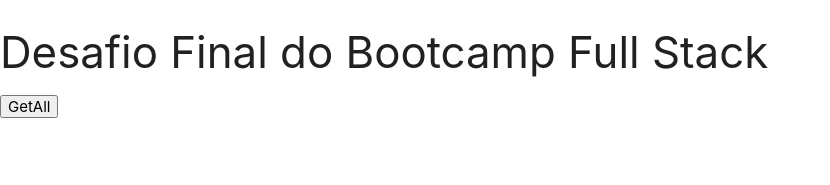
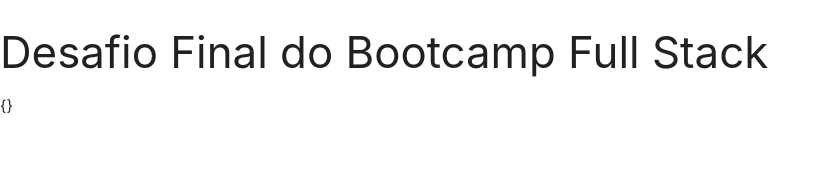
Before and after one commit to DevEverton/wallet-final-challenge, a React (Create React App) app in the folder client/: page / in a window 1280 px wide. Shown: the top 185 px of the page, without its empty margins (0-830 px from the left). Built offline with nearby package versions, Linux system fonts and the light colour scheme; no server answers.

Commit message:
Implemented states and transactionService

```diff
--- a/client/src/App.js
+++ b/client/src/App.js
@@ -1,27 +1,32 @@
-import React from "react";
+import React, { useState, useEffect } from "react";
 import transactionDataService from "../src/services/TransactionService.js";
 
 export default function App() {
-  const getTransactions = (period) => {
-    transactionDataService
-      .getByPeriod(period)
-      .then((response) => {
-        console.log(response.data);
-      })
-      .catch((err) => {
-        console.log(err);
-      });
+  const [transactions, setTransactions] = useState({});
+  const [period, setPeriod] = useState("");
+
+  useEffect(() => {
+    const date = new Date();
+    getTransactions("2020-08");
+    setPeriod(`${date.getFullYear()}-${date.getMonth() + 1}`);
+  }, []);
+
+  const getTransactions = async (period) => {
+    try {
+      const transactionsByPeriod = await transactionDataService.getByPeriod(
+        period
+      );
+      setTransactions(transactionsByPeriod.data);
+    } catch (err) {
+      console.log(err);
+    }
   };
+  console.log(period);
 
   return (
     <div>
       <h3>Desafio Final do Bootcamp Full Stack</h3>
-      <button
-        className="badge badge-danger mr-2"
-        onClick={getTransactions("2020-08")}
-      >
-        GetAll
-      </button>
+      <p>{JSON.stringify(transactions)}</p>
     </div>
   );
 }
--- a/client/src/services/TransactionService.js
+++ b/client/src/services/TransactionService.js
@@ -4,4 +4,15 @@ const getByPeriod = (period) => {
   return http.get(`/api/transaction?period=${period}`);
 };
 
-export default { getByPeriod };
+const add = () => {
+  return http.post("/api/transaction");
+};
+
+const edit = (id) => {
+  return http.put(`/api/transaction/${id}`);
+};
+
+const remove = (id) => {
+  return http.delete(`/api/transaction/${id}`);
+};
+export default { getByPeriod, add, edit, remove };
```
